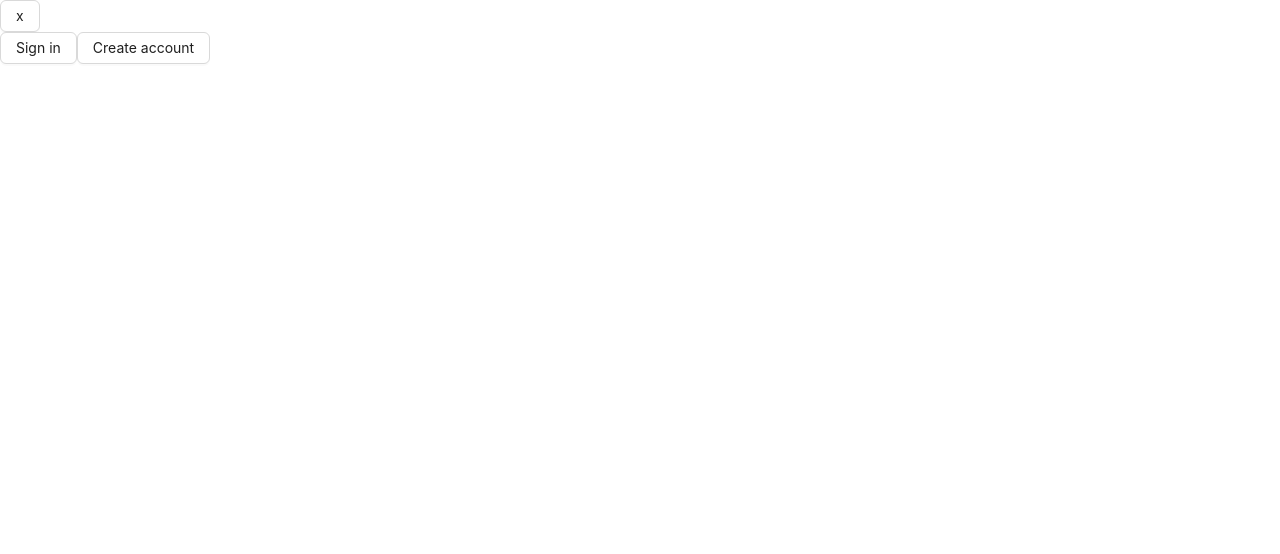
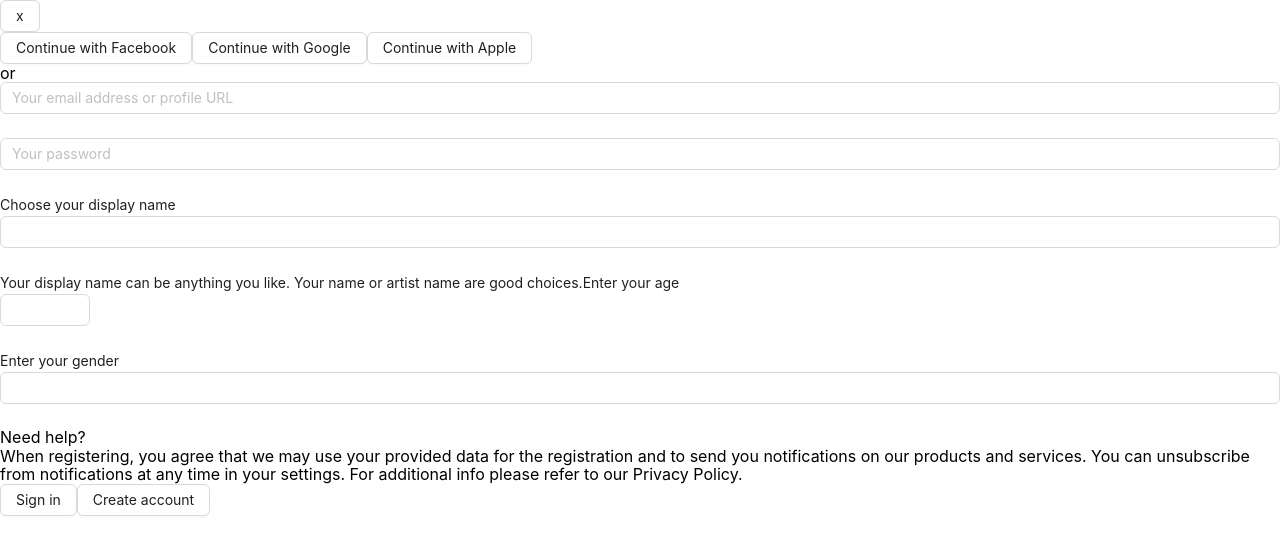
Before and after one commit to misheMatcha/chillabit, a React (Create React App) app in the folder client/: page / in a window 1280 px wide. Both pictures are taken after a click on the button "Sign in". Shown: the top 554 px of the page. Built offline with nearby package versions, Linux system fonts and the light colour scheme.

Commit message:
Rebuild #3 - add auth form context, header, footer, and form

```diff
--- /dev/null
+++ b/client/src/components/AuthFooter.jsx
@@ -0,0 +1,48 @@
+import React, { useContext } from 'react';
+import { createUseStyles } from 'react-jss';
+import AuthFormContext from '../context/AuthFormContext';
+
+const useStyles = createUseStyles({
+	container: {},
+});
+
+const AuthFooter = () => {
+	const classes = useStyles();
+
+	const { isVerified, stage } = useContext(AuthFormContext);
+
+	return (
+		<div className={classes.container}>
+			{stage === 1 && (
+				<div>
+					<div>Need help?</div>
+					<div>
+						When registering, you agree that we may use your provided data for the registration and
+						to send you notifications on our products and services. You can unsubscribe from
+						notifications at any time in your settings. For additional info please refer to our
+						Privacy Policy.
+					</div>
+				</div>
+			)}
+
+			{stage === 2 && <div>Don't know your password?</div>}
+
+			{stage === 2 && !isVerified && (
+				<div>
+					<div>Need help?</div>
+					<div>
+						When registering, you agree that we may use your provided data for the registration and
+						to send you notifications on our products and services. You can unsubscribe from
+						notifications at any time in your settings. For additional info please refer to our
+						Privacy Policy.
+					</div>
+					<div>Are you trying to sign in?</div>
+					<div>The email address that you entered was not found.</div>
+					<div>Double-check your email address.</div>
+				</div>
+			)}
+		</div>
+	);
+};
+
+export default AuthFooter;
--- a/client/src/components/AuthForm.jsx
+++ b/client/src/components/AuthForm.jsx
@@ -1,7 +1,11 @@
-import React, { useContext } from 'react';
-import { Button } from 'antd';
+import React, { useContext, useState } from 'react';
+import { Button, Form, Input } from 'antd';
 import { createUseStyles } from 'react-jss';
+import AuthFooter from './AuthFooter';
+import AuthHeader from './AuthHeader';
+import TheForm from './theForm';
 import AuthContext from '../context/AuthContext';
+import { AuthFormProvider } from '../context/AuthFormContext';
 
 const useStyles = createUseStyles({
 	container: {},
@@ -10,6 +14,10 @@ const useStyles = createUseStyles({
 const AuthForm = () => {
 	const classes = useStyles();
 
+	const [emailOrUrl, setEmailOrUrl] = useState('');
+	const [password, setPassword] = useState('');
+	const [step, setStep] = useState(1);
+
 	const { auth, setAuth } = useContext(AuthContext);
 
 	const closeModal = () => {
@@ -17,11 +25,18 @@ const AuthForm = () => {
 	};
 
 	return (
-		<div className={classes.container}>
-			<div>
-				<Button onClick={closeModal}>x</Button>
+		<AuthFormProvider>
+			<div className={classes.container}>
+				<div>
+					<Button onClick={closeModal}>x</Button>
+					<div>
+						<AuthHeader />
+						<TheForm />
+						<AuthFooter />
+					</div>
+				</div>
 			</div>
-		</div>
+		</AuthFormProvider>
 	);
 };
 
--- /dev/null
+++ b/client/src/components/AuthHeader.jsx
@@ -0,0 +1,48 @@
+import React, { useContext } from 'react';
+import { Button } from 'antd';
+import { createUseStyles } from 'react-jss';
+import AuthFormContext from '../context/AuthFormContext';
+import { CHILLABIT } from '../utils/constants';
+
+const useStyles = createUseStyles({
+	container: {},
+});
+
+const AuthHeader = ({ isReturningUser = false }) => {
+	const classes = useStyles();
+
+	const { stage } = useContext(AuthFormContext);
+
+	return (
+		<div className={classes.container}>
+			{stage === 1 && (
+				<>
+					<Button>Continue with Facebook</Button>
+					<Button>Continue with Google</Button>
+					<Button>Continue with Apple</Button>
+					<div>or</div>
+				</>
+			)}
+
+			{stage === 2 && (
+				<>
+					<div>Welcome back!</div>
+					{isReturningUser && (
+						<div>
+							<div>We noticed that an account already exists for this email.</div>
+							<div>Please sign in below</div>
+						</div>
+					)}
+				</>
+			)}
+
+			{stage === 3 && (
+				<>
+					<div>Create your {CHILLABIT} account</div>
+				</>
+			)}
+		</div>
+	);
+};
+
+export default AuthHeader;
--- /dev/null
+++ b/client/src/components/theForm.jsx
@@ -0,0 +1,72 @@
+import React, { useContext, useState } from 'react';
+import { Button, Form, Input, InputNumber } from 'antd';
+import { createUseStyles } from 'react-jss';
+import AuthFormContext from '../context/AuthFormContext';
+
+const useStyles = createUseStyles({
+	container: {},
+});
+
+const TheForm = () => {
+	const classes = useStyles();
+
+	const [email, setEmail] = useState('');
+	const [password, setPassword] = useState('');
+	const [username, setUsername] = useState('');
+	const [age, setAge] = useState('');
+	const [gender, setGender] = useState('');
+
+	const { stage } = useContext(AuthFormContext);
+
+	return (
+		<div className={classes.container}>
+			<Form>
+				<Form.Item name='email'>
+					<Input
+						onChange={(e) => setEmail(e.target.value)}
+						placeholder='Your email address or profile URL'
+						value={email}
+					/>
+				</Form.Item>
+				<Form.Item name='password'>
+					<Input
+						onChange={(e) => setPassword(e.target.value)}
+						placeholder='Your password'
+						value={password}
+						type='password'
+					/>
+				</Form.Item>
+				<label>
+					Choose your display name
+					<Form.Item name='username'>
+						<Input
+							onChange={(e) => setUsername(e.target.value)}
+							value={username}
+						/>
+					</Form.Item>
+					Your display name can be anything you like. Your name or artist name are good choices.
+				</label>
+				<label>
+					Enter your age
+					<Form.Item name='age'>
+						<InputNumber
+							onChange={(e) => setAge(e.target.value)}
+							value={age}
+						/>
+					</Form.Item>
+				</label>
+				<label>
+					Enter your gender
+					<Form.Item name='gender'>
+						<Input
+							onChange={(e) => setGender(e.target.value)}
+							value={gender}
+						/>
+					</Form.Item>
+				</label>
+			</Form>
+		</div>
+	);
+};
+
+export default TheForm;
--- /dev/null
+++ b/client/src/context/AuthFormContext.jsx
@@ -0,0 +1,16 @@
+import { createContext, useState } from 'react';
+
+const AuthFormContext = createContext({});
+
+export const AuthFormProvider = ({ children }) => {
+	const [stage, setStage] = useState(1);
+	const [isVerified, setIsVerified] = useState(false);
+
+	return (
+		<AuthFormContext.Provider value={{ isVerified, setIsVerified, setStage, stage }}>
+			{children}
+		</AuthFormContext.Provider>
+	);
+};
+
+export default AuthFormContext;
--- /dev/null
+++ b/client/src/utils/constants.js
@@ -0,0 +1 @@
+export const CHILLABIT = 'Chillabit';
```
